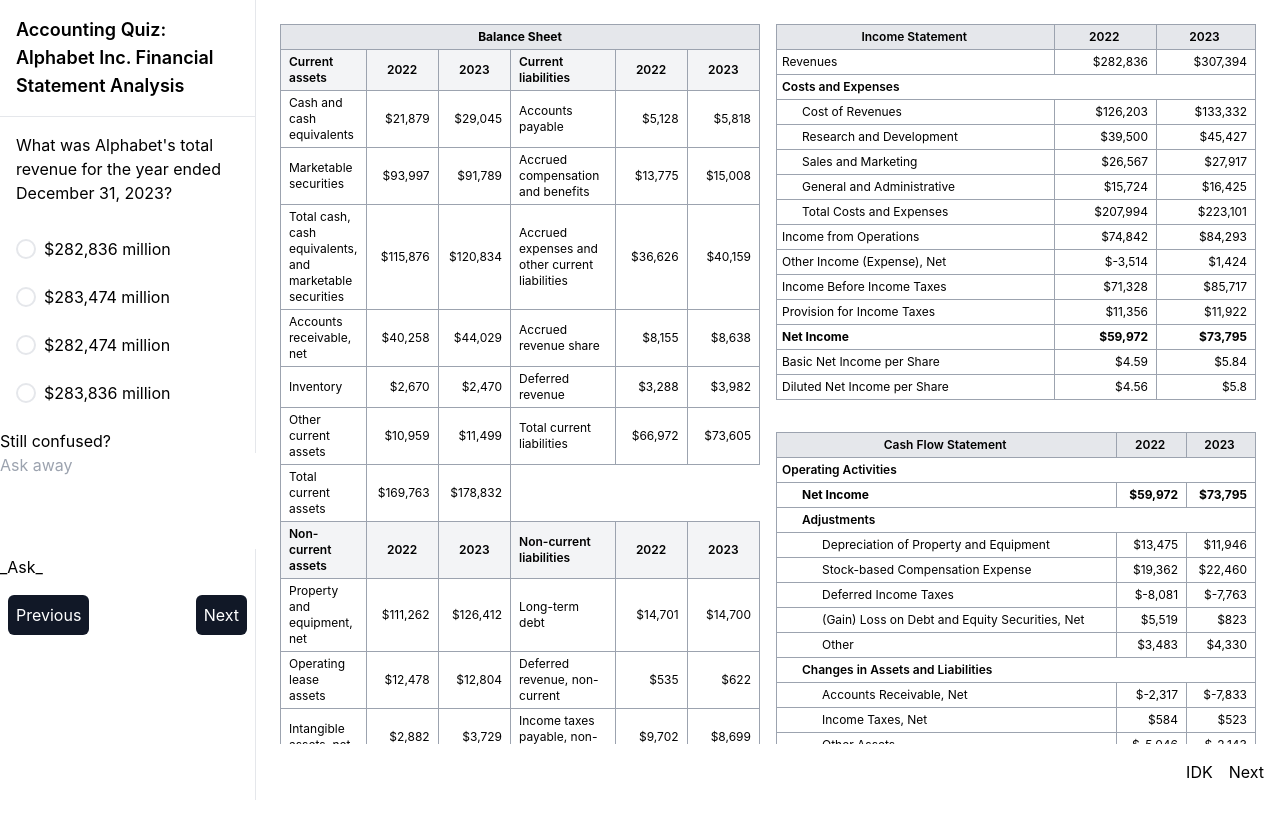
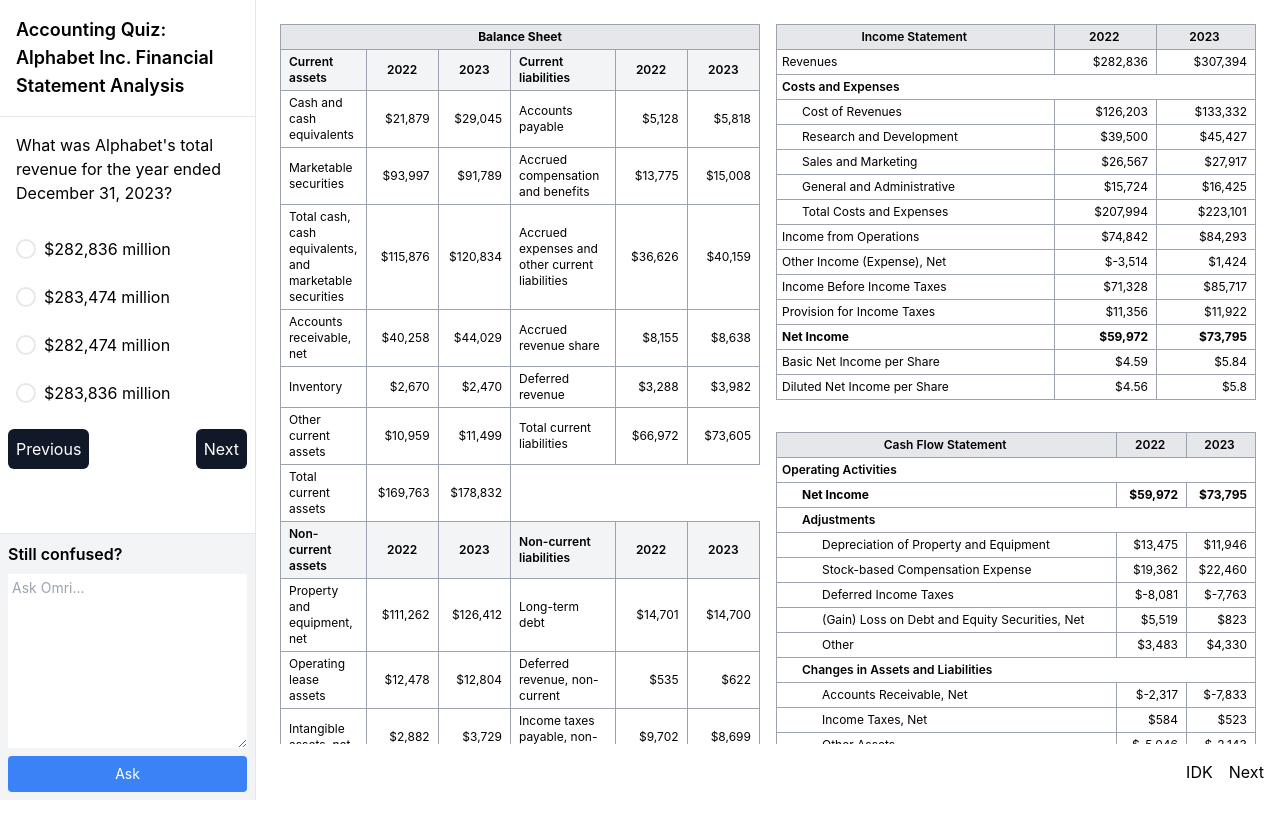
Before and after one commit to sam-schnaars/cal-hacks, a React (Create React App) app: page / in a window 1280 px wide. Shown: the top 838 px of the page. After the commit the page ends 800 px from the top, so only its background shows below. Built offline with nearby package versions, Linux system fonts and the light colour scheme.

Commit message:
Beautified the chatbot

```diff
--- a/src/components/Sidebar.js
+++ b/src/components/Sidebar.js
@@ -86,9 +86,9 @@
   };
 
   return (
-    <div className="w-64 border-r bg-muted">
-      <div className="p-4 font-semibold text-lg border-b">{data.quiz.title}</div> {/* Display quiz title */}
-      <div className="h-[calc(100vh-57px)]">
+    <div className="w-64 border-r bg-muted flex flex-col h-screen">
+      <div className="flex-grow overflow-auto">
+        <div className="p-4 font-semibold text-lg border-b">{data.quiz.title}</div>
         <nav className="p-2">
           {/* Display the current question */}
           <div className="p-2 rounded-md bg-primary text-primary-foreground">
@@ -131,47 +131,51 @@
               </p>
             </div>
           )}
-        </nav>
 
-        {/* Chat bot for further clarification */}
-        <div className="ChatBot">
-          <h1>Still confused?</h1>
-          <form onSubmit={handleAsk}>
-            <textarea
-              value={ prompt}
-              onChange={(e) => setPrompt(e.target.value)}
-              placeholder="Ask away"
-              rows="4"
-              cols="50"
-            />
-            <br />
-            <button type="ask" disabled={loading}>
-              {loading ? 'Thinking...' : '_Ask_'}
-            </button>
-          </form>
-          {response && (
-            <div className="response">
-              <h2>Response:</h2>
-              <p>{response}</p>
-            </div>
-          )}
-        </div>
-
-        {/* Navigation buttons for previous and next */}
-        <div className="flex justify-between mt-4 px-2">
+          {/* Navigation buttons for previous and next */}
+          <div className="flex justify-between mt-4">
             <button
               onClick={handlePrevious}
               className="bg-gray-900 p-2 rounded-md text-white"
             >
               Previous
-            </button><button
+            </button>
+            <button
               onClick={handleNext}
               className="bg-gray-900 p-2 rounded-md text-white"
               disabled={!isAnswered || selectedOption !== questions[currentQuestionIndex].correctAnswer} // Disable if not answered correctly
             >
               Next
             </button>
-        </div>
+          </div>
+        </nav>
+      </div>
+
+      {/* Chatbot section with increased height */}
+      <div className="border-t p-2 bg-gray-100 h-1/3 flex flex-col">
+        <h2 className="font-semibold mb-2">Still confused?</h2>
+        <form onSubmit={handleAsk} className="flex flex-col flex-grow">
+          <textarea
+            value={prompt}
+            onChange={(e) => setPrompt(e.target.value)}
+            placeholder="Ask Omri..."
+            rows="3"
+            className="w-full p-1 mb-2 text-sm flex-grow"
+          />
+          <button
+            type="submit"
+            disabled={loading}
+            className="bg-blue-500 text-white p-2 rounded text-sm"
+          >
+            {loading ? 'Thinking...' : 'Ask'}
+          </button>
+        </form>
+        {response && (
+          <div className="mt-2 text-sm overflow-auto max-h-24">
+            <strong>Response:</strong>
+            <p>{response}</p>
+          </div>
+        )}
       </div>
     </div>
   );
```
